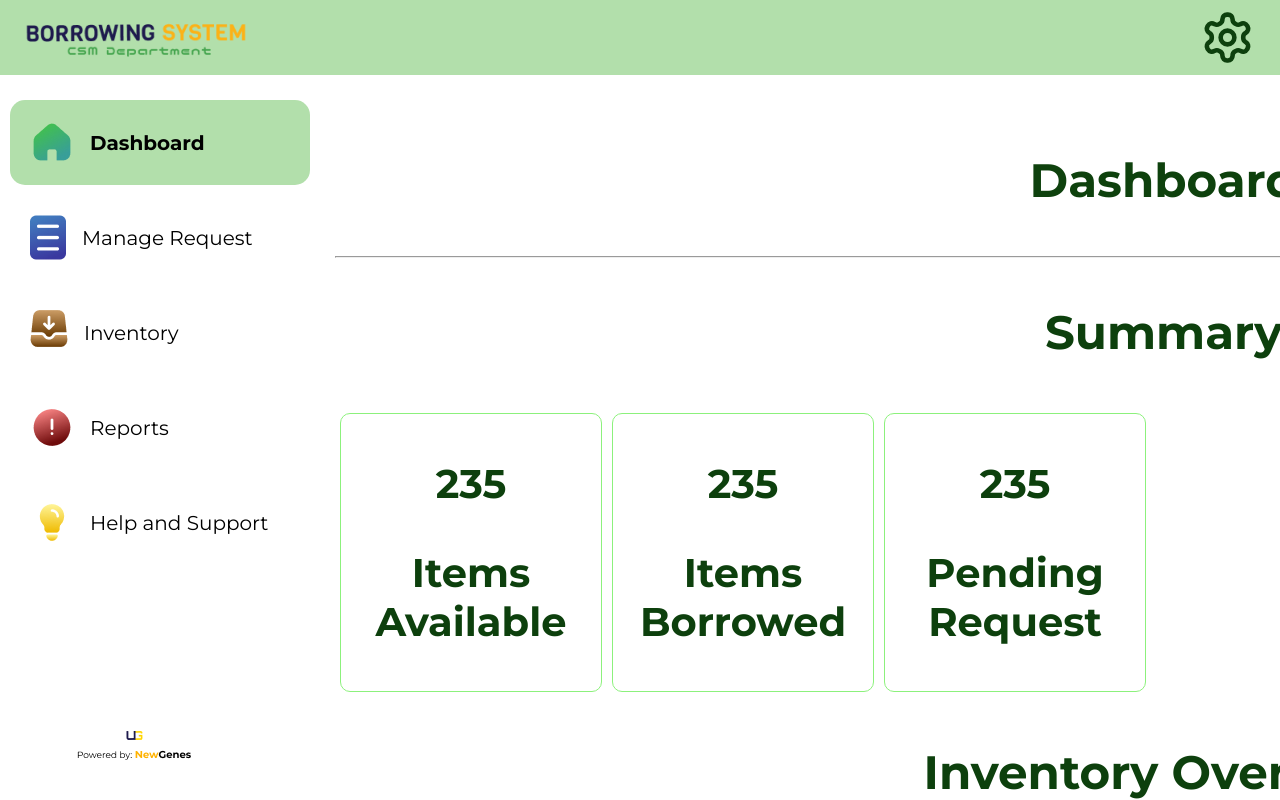
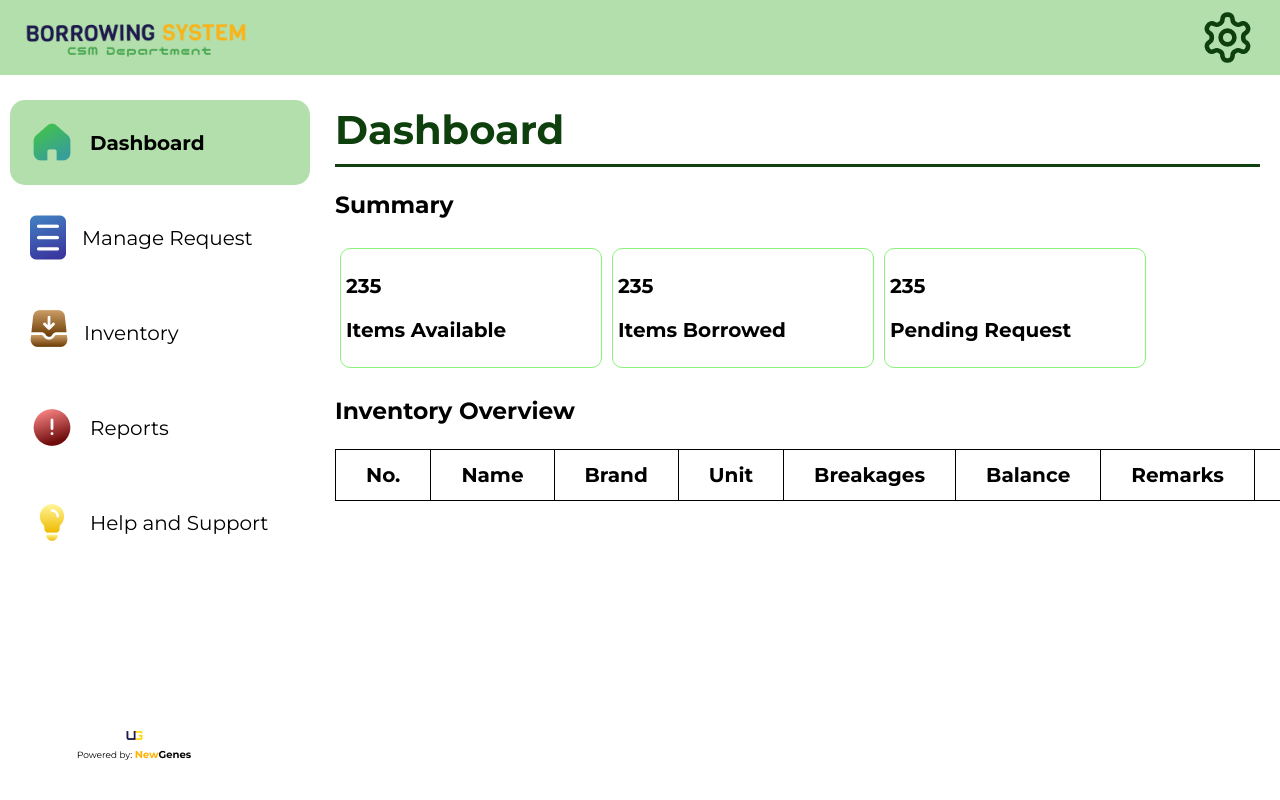
Before and after one commit to cysriafdub/csmlaboratory-web, a React (Create React App) app in the folder react-js/laboratorymanagement/: page /dashboard in a window 1280 px wide. Both pictures are taken after a click on the button "Dashboard". Built offline with nearby package versions, Linux system fonts and the light colour scheme.

Commit message:
fixed dashboard style

```diff
--- a/react-js/laboratorymanagement/src/components/dashboard/InventorySummary.js
+++ b/react-js/laboratorymanagement/src/components/dashboard/InventorySummary.js
@@ -3,8 +3,9 @@ import React from "react";
 function DashboardSummary() {
     return (
         <div>
-            <h1>Dashboard</h1>
-            <hr/>
+            <div className="titleHeader">
+                <div className='titleName'>Dashboard</div>
+            </div>
             <h3>Summary</h3>
             <div className="asContainer">
                 {/* Items Available Summary */}
--- a/react-js/laboratorymanagement/src/components/dashboard/dashboard.css
+++ b/react-js/laboratorymanagement/src/components/dashboard/dashboard.css
@@ -1,4 +1,7 @@
 
+h3{
+    text-align: start;
+}
 
 .sideForm{
     display: flex;
@@ -55,6 +58,7 @@
     width: 150px;
     height: 50px;
 }
+
 .addButton{
     background-color: #C8ECB8;
     border: none;
@@ -106,6 +110,7 @@
   }
 
   .summaryBox{
+    text-align: start;
     background-color: white;
     border:1px solid #8CF17C;
     border-radius: 10px;
--- a/react-js/laboratorymanagement/src/components/dashboard/dashboards.js
+++ b/react-js/laboratorymanagement/src/components/dashboard/dashboards.js
@@ -1,19 +1,13 @@
 import React from "react";
 import InventoryOverview from "./InventoryOverview";
 import InventorySummary from "./InventorySummary";
-import Header from "../header/header";
-import Nav from "../navbar/navbar";
 import './dashboard.css';
 
 function Dashboard() {
     return (
         <section className="content">
-            <div className="titleHeader">
-                <div className='titleName'>
-                    <InventorySummary />
-                    <InventoryOverview />
-                </div>
-            </div>
+            <InventorySummary />
+            <InventoryOverview />
         </section>
 
     );
```
Lines whose indentation alone changed are shown as unchanged.
